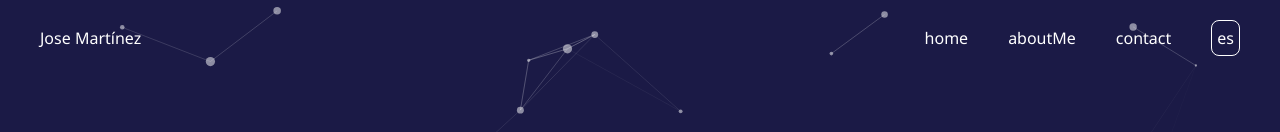
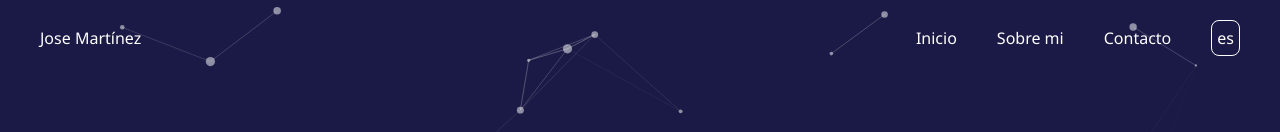
Before and after one commit to josemucv2/jmdevv2, a React (Create React App) app: page / in a window 1280 px wide. Shown: the top 132 px of the page. Built offline with nearby package versions, Linux system fonts and the light colour scheme.

Commit message:
fix/ i18n in sidebar

```diff
--- a/src/components/NavBar/index.jsx
+++ b/src/components/NavBar/index.jsx
@@ -23,8 +23,8 @@ function NavBar({ viewMenu, changeViewMenu }) {
         <ul className="md:flex space-x-10 hidden">
           {sideBarElement.map((element, index) => (
             <li key={index} className="cursor-pointer hover:underline">
-              <Link to={element.route} title={`Ir a ${element.name}`}>
-                {element.name}
+              <Link to={element.route} title={`Ir a ${t(element.name)}`}>
+                {t(element.name)}
               </Link>
             </li>
           ))}
```
